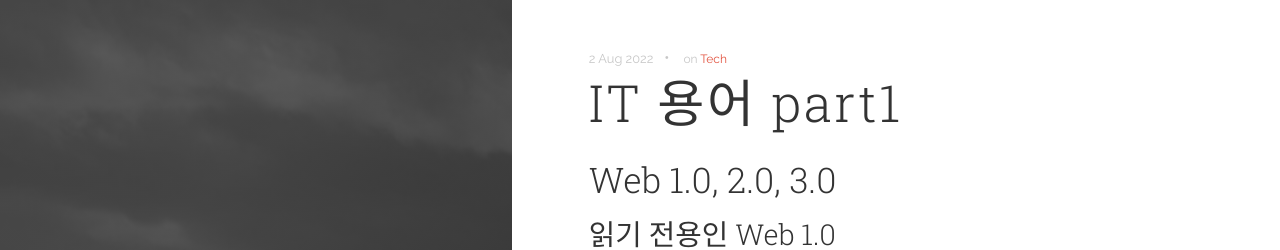
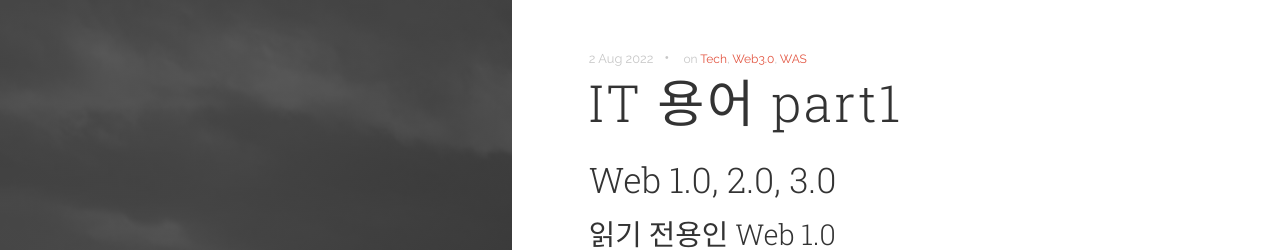
Before and after one commit to PR-Kim/pr-kim.github.io, a Jekyll site: the page built from _posts/2022-08-02-IT-Knowledge-part1.markdown, in a window 1280 px wide and 1398 px high. Shown: the top 250 px of the window. Built offline with Jekyll 4.4.1, drawn with Linux system fonts in a browser that asks for light colours.

Commit message:
Update 2022-08-02-IT-Knowledge-part1.markdown
-

```diff
--- a/_posts/2022-08-02-IT-Knowledge-part1.markdown
+++ b/_posts/2022-08-02-IT-Knowledge-part1.markdown
@@ -2,7 +2,7 @@
 title:  "IT 용어 part1"
 date:   2022-08-02
 categories: [Tech]
-tags: [Tech]
+tags: [Tech, Web3.0, WAS]
 ---
 
 ## Web 1.0, 2.0, 3.0
```
